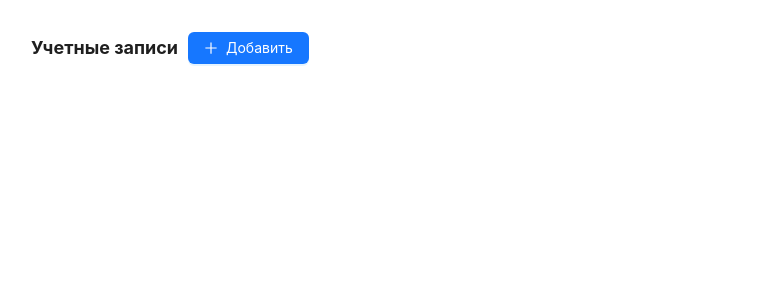
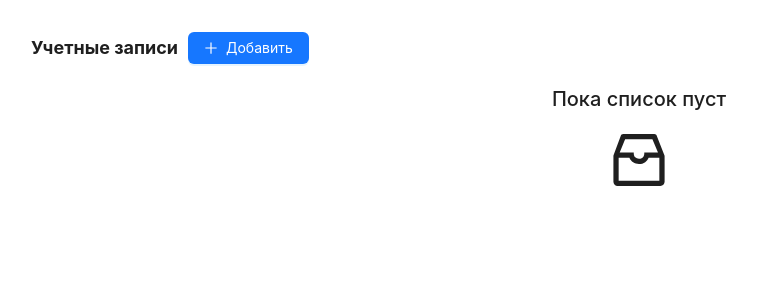
Before and after one commit to FarhodD/account-management, a Vue app: page / in a window 1280 px wide. Shown: the top 300 px of the page, without its empty margins (1-758 px from the left). Built offline with nearby package versions, Linux system fonts and the light colour scheme.

Commit message:
style: пустой список

```diff
--- a/src/components/Form.vue
+++ b/src/components/Form.vue
@@ -1,17 +1,35 @@
 <template>
   <a-form
-    style="width: 100%;"
+    style="width: 100%"
     ref="formRef"
     name="account_form"
     :model="formState"
   >
-    <div style="display: flex; gap: 10px; align-items: center; margin-bottom: 20px;">
-      <h3 style="font-size: 18px; font-weight: bold;">Учетные записи</h3>
+    <div
+      style="display: flex; gap: 10px; align-items: center; margin-bottom: 20px"
+    >
+      <h3 style="font-size: 18px; font-weight: bold">Учетные записи</h3>
       <a-button type="primary" @click="addAccount">
         <PlusOutlined />
         Добавить
       </a-button>
     </div>
+
+    <div
+      style="
+        display: flex;
+        justify-content: center;
+        align-items: center;
+        flex-direction: column;
+        font-size: 20px;
+        font-weight: 500;
+        gap: 10px;
+      "
+      v-show="!formState.accounts.length"
+    >
+      Пока список пуст <InboxOutlined style="font-size: 70px;" />
+    </div>
+
     <a-space
       v-for="(account, index) in formState.accounts"
       :key="account.id"
@@ -84,7 +102,7 @@
 
 <script setup lang="ts">
 import { ref } from 'vue';
-import { DeleteOutlined, PlusOutlined } from '@ant-design/icons-vue';
+import { DeleteOutlined, InboxOutlined, PlusOutlined } from '@ant-design/icons-vue';
 import type { FormInstance } from 'ant-design-vue';
 import { useAccountStore } from '../stores/account';
 
```
